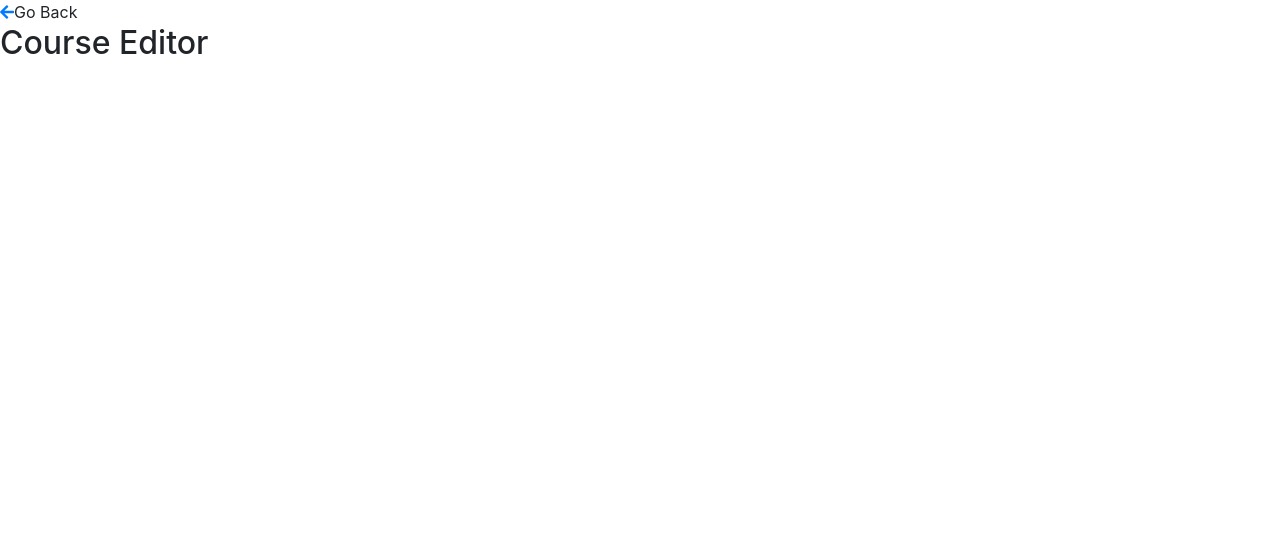
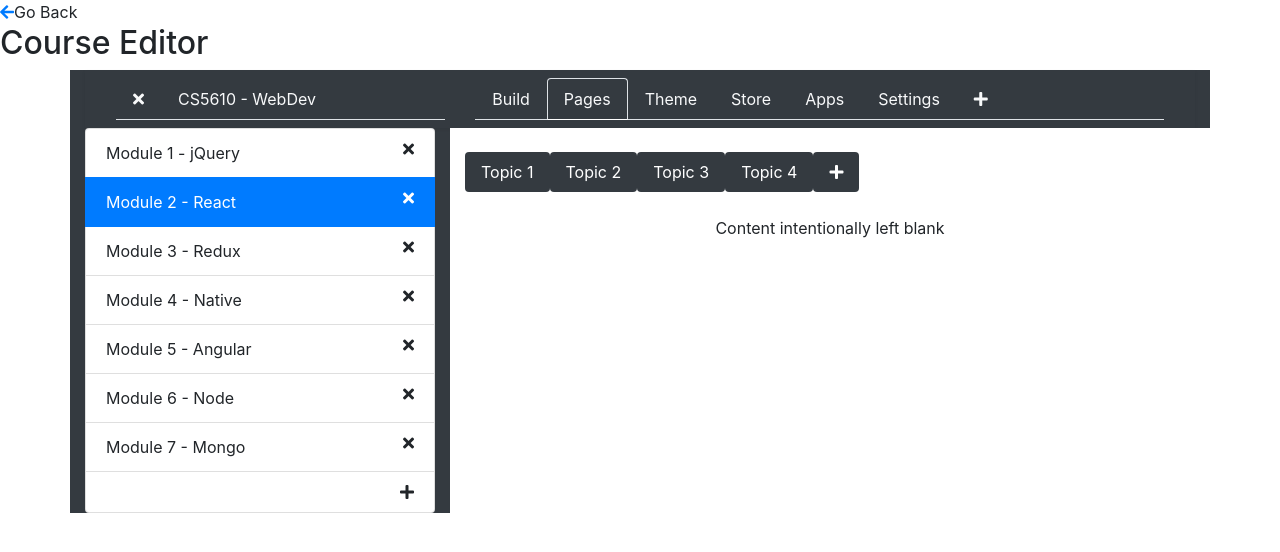
Before and after one commit to luwcs/wbdv-sp21-02-luwei-client-react, a React (Create React App) app: page /courses/editor in a window 1280 px wide. Shown: the top 552 px of the page. Built offline with nearby package versions, Linux system fonts and the light colour scheme.

Commit message:
fixed delete error

```diff
--- a/src/components/course-editor/course-editor.js
+++ b/src/components/course-editor/course-editor.js
@@ -8,6 +8,123 @@ const CourseEditor = ({history}) =>
       </Link>
       <span onClick={() => history.goBack()}>Go Back</span>
       <h2>Course Editor</h2>
+
+      <div className="container bg-dark">
+        <nav className="navbar navbar-dark shadow-sm">
+          <div className="col-4">
+            <ul className="nav nav-tabs">
+              <li className="nav-item">
+                <a className="nav-link text-light" href="../index.html">
+                  <i className="fas fa-times"></i>
+                </a>
+              </li>
+              <li className="nav-item">
+                <a className="nav-link text-light">CS5610 - WebDev</a>
+              </li>
+            </ul>
+          </div>
+
+          <div className="col-8">
+            <ul className="nav nav-tabs">
+              <li className="nav-item">
+                <a className="nav-link text-light" href="#">Build</a>
+              </li>
+              <li className="nav-item">
+                <a className="nav-link active bg-dark text-light"
+                   href="#">Pages</a>
+              </li>
+              <li className="nav-item">
+                <a className="nav-link text-light" href="#">Theme</a>
+              </li>
+              <li className="nav-item">
+                <a className="nav-link text-light" href="#">Store</a>
+              </li>
+              <li className="nav-item">
+                <a className="nav-link text-light" href="#">Apps</a>
+              </li>
+              <li className="nav-item">
+                <a className="nav-link text-light" href="#">Settings</a>
+              </li>
+              <li className="nav-item">
+                <a className="nav-link text-light" href="#">
+                  <i className="fas fa-plus"></i>
+                </a>
+              </li>
+            </ul>
+          </div>
+
+        </nav>
+
+        <div className="row">
+          <div className="col-4">
+            <ul className="list-group">
+              <li className="list-group-item">
+                Module 1 - jQuery
+                <i className="fas fa-times float-right"></i>
+              </li>
+              <li className="list-group-item active">
+                Module 2 - React
+                <i className="fas fa-times float-right"></i>
+              </li>
+              <li className="list-group-item">
+                Module 3 - Redux
+                <i className="fas fa-times float-right"></i>
+              </li>
+              <li className="list-group-item">
+                Module 4 - Native
+                <i className="fas fa-times float-right"></i>
+              </li>
+              <li className="list-group-item">
+                Module 5 - Angular
+                <i className="fas fa-times float-right"></i>
+              </li>
+              <li className="list-group-item">
+                Module 6 - Node
+                <i className="fas fa-times float-right"></i>
+              </li>
+              <li className="list-group-item">
+                Module 7 - Mongo
+                <i className="fas fa-times float-right"></i>
+              </li>
+              <li className="list-group-item">
+                <i className="fas fa-plus float-right"></i>
+              </li>
+
+            </ul>
+          </div>
+
+          <div className="col-8 bg-white">
+            <br/>
+
+            <ul className="nav nav-pills">
+              <li className="nav-item wbdv-margin">
+                <a className="nav-link bg-dark text-white" href="#">Topic 1</a>
+              </li>
+              <li className="nav-item wbdv-margin">
+                <a className="nav-link active bg-dark" href="#">Topic 2</a>
+              </li>
+              <li className="nav-item wbdv-margin">
+                <a className="nav-link bg-dark text-white" href="#">Topic 3</a>
+              </li>
+              <li className="nav-item wbdv-margin">
+                <a className="nav-link bg-dark text-white" href="#">Topic 4</a>
+              </li>
+              <li className="nav-item wbdv-margin">
+                <a className="nav-link bg-dark text-white" href="#">
+                  <i className="fas fa-plus"></i>
+                </a>
+              </li>
+            </ul>
+
+            <br/>
+            <div className="d-flex justify-content-center">
+              Content intentionally left blank
+            </div>
+          </div>
+        </div>
+      </div>
+
+
     </div>
 
 export default CourseEditor
--- /dev/null
+++ b/src/components/course-grid/course-card.js
@@ -0,0 +1,58 @@
+import React, {useState} from 'react'
+import {Link} from "react-router-dom";
+
+const CourseCard = (
+    {course,
+     deleteCourse,
+     updateCourse}
+    ) => {
+  const [editing, setEditing] = useState(false);
+  const [courseTitle, setCourseTitle] = useState(course.title);
+
+  const saveCourse = () => {
+    setEditing(false)
+    const newCourse = {
+      ...course,
+      title: courseTitle
+    }
+    updateCourse(newCourse)
+  }
+
+  return ( <div className="col-xl-2 col-lg-3 col-md-4 col-sm-6 col-xs-1 my-3">
+    <div className="card">
+      <img src="https://www.valuecoders.com/blog/wp-content/uploads/2016/08/react.png" alt="Card image cap"></img>
+      {/*<img src="..." className="card-img-top" alt="..."/>*/}
+
+      <div className="card-body">
+        {
+          !editing &&
+          <Link to="/courses/editor">
+            <h5 className="card-title">{courseTitle}</h5>
+          </Link>
+        }
+        {
+          editing &&
+          <input
+              onChange={(event) => setCourseTitle(event.target.value)}
+              value={courseTitle}
+              id="editedCourseTitle"
+              className="form-control"/>
+        }
+        <p className="card-text">Some description</p>
+
+        <Link to="/editor" className="btn btn-primary">
+          {course.title}
+        </Link>
+
+        <div className="float-right">
+          {editing && <i onClick={() => deleteCourse(course)} className="fas fa-trash"></i>}
+          {editing && <i onClick={() => saveCourse()} className="fas fa-check"></i>}
+          {!editing && <i onClick={() => setEditing(true)} className="fas fa-edit"></i>}`
+        </div>
+
+      </div>
+    </div>
+  </div>)
+}
+
+export default CourseCard
--- a/src/components/course-grid/course-grid.js
+++ b/src/components/course-grid/course-grid.js
@@ -1,35 +1,58 @@
 import React from 'react'
 import {Link} from "react-router-dom"
+import CourseCard from "./course-card";
 
-const CourseGrid = ({courses}) =>
-    <div>
-      <h2>Course Grid {courses.length}</h2>
-      <Link to="/courses/table">
-        <i className="fas fa-list float-right"></i>
-      </Link>
-      <Link to="/editor">
-        CS 5610
-      </Link>
+const CourseGrid = ({courses, deleteCourse, updateCourse}) =>
+    <div className="container-fluid wbdv-course-grid">
+      <div className="row justify-content-end">
 
-      {
-        courses.map(course =>
-            <div className="card" style={{width: "18rem"}}>
-              <img src="..." className="card-img-top" alt="..."/>
-                <div className="card-body">
-                  <h5 className="card-title">{course.title}</h5>
-                  <p className="card-text">Some quick example text to build on the
-                    card title and make up the bulk of the card's content.</p>
-                  <Link to="/editor" className="btn btn-primary">
-                    Go somewhere
-                  </Link>
-                </div>
-            </div>
-        )
-      }
+        <div className="col-4 align-self-center d-none d-md-block">
+          Recent Courses
+        </div>
+        <div className="col-4 align-self-center d-none d-md-block">
+          Owned by me
+        </div>
 
+        <div className="col-auto align-self-center">
+          <button type="button" className="btn mx-1 btn-light">
+            <i className="fas fa-folder"></i>
+          </button>
+          <button type="button" className="btn mx-1 btn-light">
+            <i className="fas fa-sort-alpha-down"></i>
+          </button>
+          <Link to="/courses/table">
+            <button type="button" className="btn mx-1 btn-light">
+              <i className="fas fa-th"></i>
+            </button>
+          </Link>
+        </div>
+      </div>
 
+      <div className="row">
+        {
+          courses.map((course) =>
+              <CourseCard key={course._id}
+                          course={course}
+                          deleteCourse={deleteCourse}
+                          updateCourse={updateCourse}/>
+          )
+        }
+      </div>
 
     </div>
 
 
 export default CourseGrid
+
+
+// <div className="card" style={{width: "18rem"}}>
+// <img src="..." className="card-img-top" alt="..."/>
+//     <div className="card-body">
+//     <h5 className="card-title">{course.title}</h5>
+// <p className="card-text">Some quick example text to build on the
+// card title and make up the bulk of the card's content.</p>
+// <Link to="/editor" className="btn btn-primary">
+// Go somewhere
+// </Link>
+// </div>
+// </div>
--- a/src/components/course-manager/course-manager.js
+++ b/src/components/course-manager/course-manager.js
@@ -7,7 +7,8 @@ import courseService, {findAllCourses, deleteCourse} from "../../services/course
 export default class CourseManager
   extends React.Component {
   state = {
-    courses: []
+    courses: [],
+    newTitle: "",
   }
 
   componentDidMount() {
@@ -30,6 +31,7 @@ export default class CourseManager
   }
 
   deleteCourse = (course) => {
+
     courseService.deleteCourse(course._id)
       .then(status => {
         this.setState((prevState) => ({
@@ -49,13 +51,15 @@ export default class CourseManager
       .then(actualCourse => {
         this.state.courses.push(actualCourse)
         this.setState(this.state) // notify state has changed and re-render
+        this.setNewTitle("")
       })
   }
 
-  updateCourseTitle = (event) => {
-    this.setState({
-      title: event.target.value
-    })
+  setNewTitle(newTitle) {
+    this.setState((prevState) => ({
+      ...prevState,
+      newTitle: newTitle
+    }))
   }
 
   render() {
@@ -66,28 +70,29 @@ export default class CourseManager
             <div className="col-1">
               <i className="fas fa-bars fa-2x"></i>
             </div>
-            <div className="col-2 d-none d-md-block">
+            <div className="col-2 d-none d-lg-block">
               Course Manager
             </div>
             <div className="col-7">
               <input
-                  onChange={this.updateCourseTitle}
+                  onChange={(event) => this.setNewTitle(event.target.value)}
                   id="new-course-title"
                   value={this.title}
                   className="form-control"
                   placeholder="New Course Title"/>
             </div>
             <div className="col-1">
-              {/*<button onClick={this.addCourse}>*/}
-                <i onClick={this.addCourse} className="fas fa-plus-square fa-2x"></i>
-              {/*</button>*/}
+              <i onClick={this.addCourse} className="fas fa-plus-square fa-2x"></i>
             </div>
           </div>
         </div>
 
         <div className="content-padding">
           <Route path="/courses/grid">
-            <CourseGrid courses={this.state.courses}/>
+            <CourseGrid
+                updateCourse={this.updateCourse}
+                deleteCourse={this.deleteCourse}
+                courses={this.state.courses}/>
           </Route>
           <Route path="/courses/table">
             <CourseTable
--- a/src/components/course-table/course-row.js
+++ b/src/components/course-table/course-row.js
@@ -4,8 +4,6 @@ import {Link} from "react-router-dom";
 const CourseRow = (
     {
       course,
-      lastModified,
-      owner,
       deleteCourse,
       updateCourse
     }) => {
@@ -19,6 +17,15 @@ const CourseRow = (
           title: title
         }
         updateCourse(newCourse)
+      }
+
+      const localDeleteCourse = () => {
+        setEditing(false)
+        const newCourse = {
+          ...course,
+          title: title
+        }
+        deleteCourse(newCourse)
       }
 
       return (
@@ -41,7 +48,7 @@ const CourseRow = (
           <td className ="d-none d-md-table-cell">{course.owner}</td>
           <td className ="d-none d-lg-table-cell">{course.lastModified}</td>
           <td>
-            {editing && <i onClick={() => deleteCourse(course)} className="fas fa-trash"></i>}
+            {editing && <i onClick={() => localDeleteCourse()} className="fas fa-trash"></i>}
             {editing && <i onClick={() => saveCourse()} className="fas fa-check"></i>}
             {!editing && <i onClick={() => setEditing(true)} className="fas fa-edit"></i>}
           </td>
```
